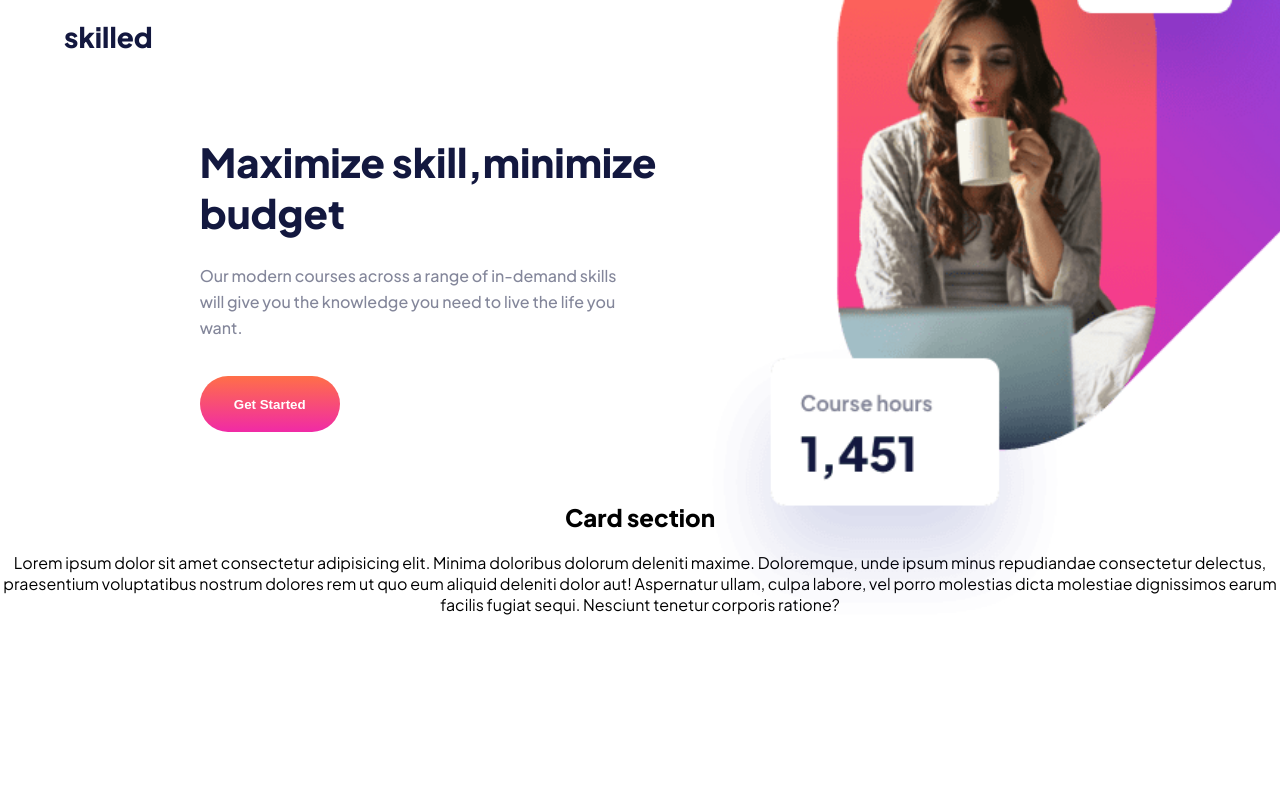
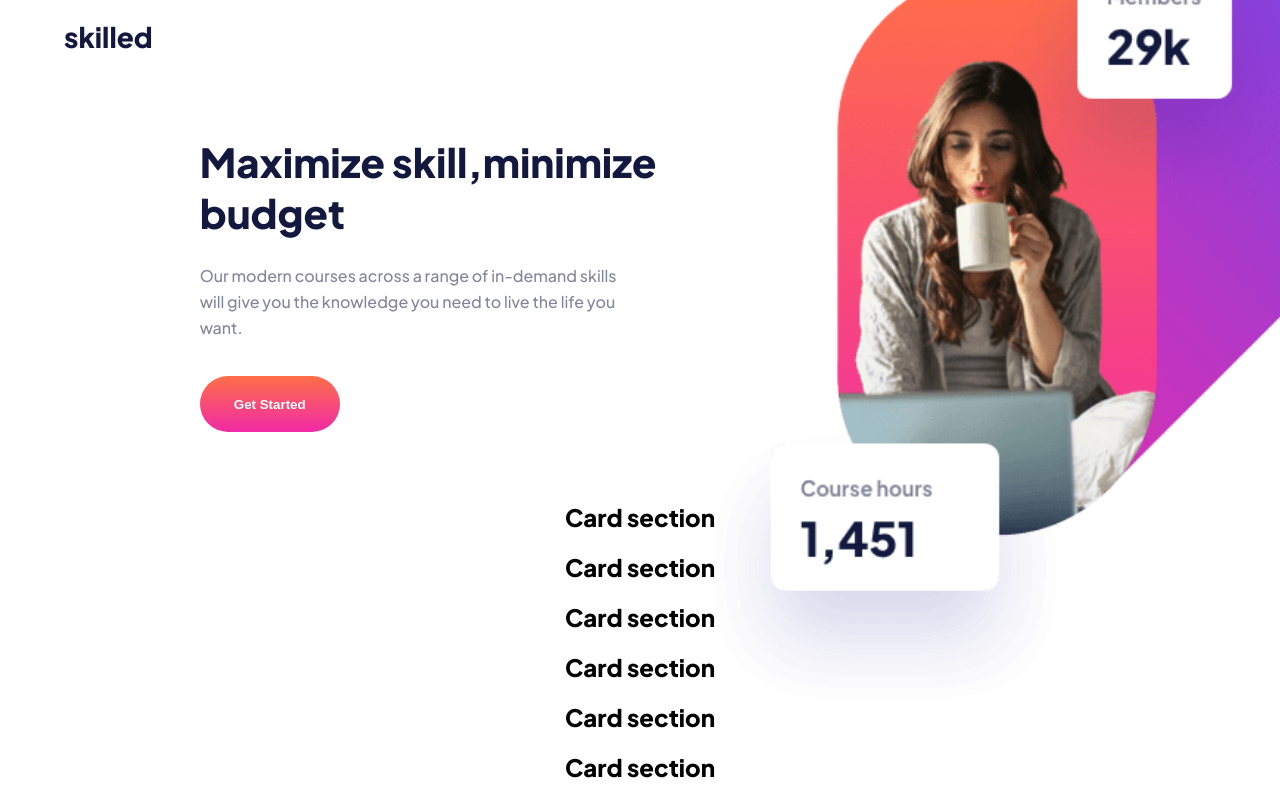
Before and after one commit to PiriyaLapa/Skilled-e-learning-landing-page, a React (Create React App) app: page / in a window 1280 px wide. Built offline with nearby package versions, Linux system fonts and the light colour scheme.

Commit message:
update to try to deploy

```diff
--- a/src/pages/LandingPage/LandingPage.tsx
+++ b/src/pages/LandingPage/LandingPage.tsx
@@ -11,14 +11,11 @@ export default class LandingPage extends Component {
         <Hero />
         <section>
           <h1>Card section</h1>
-          <p>
-            Lorem ipsum dolor sit amet consectetur adipisicing elit. Minima
-            doloribus dolorum deleniti maxime. Doloremque, unde ipsum minus
-            repudiandae consectetur delectus, praesentium voluptatibus nostrum
-            dolores rem ut quo eum aliquid deleniti dolor aut! Aspernatur ullam,
-            culpa labore, vel porro molestias dicta molestiae dignissimos earum
-            facilis fugiat sequi. Nesciunt tenetur corporis ratione?
-          </p>
+          <h1>Card section</h1>
+          <h1>Card section</h1>
+          <h1>Card section</h1>
+          <h1>Card section</h1>
+          <h1>Card section</h1>
         </section>
       </StyledLandingPage>
     );
```
